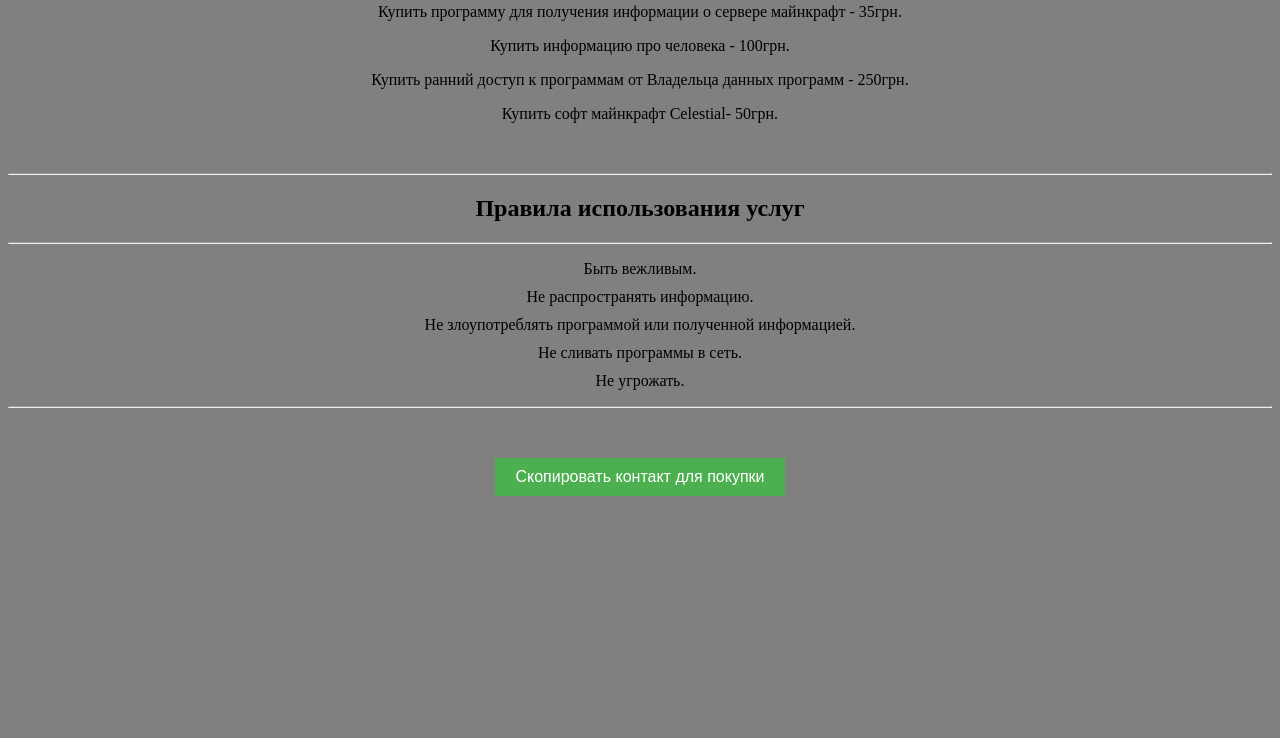
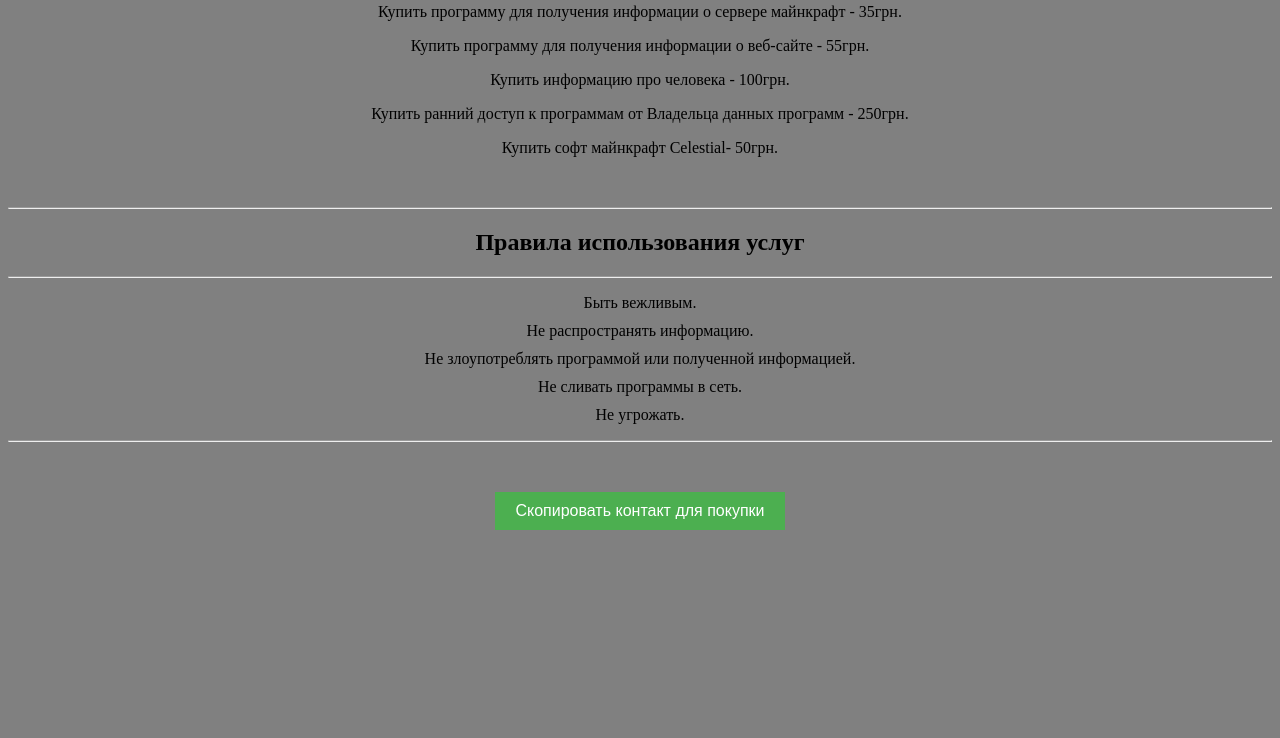
Before and after one commit to GriefCraft2023/darknet, a plain HTML site: page index.html in a window 1280 px wide. Shown: the part 62-800 px from the top of the page. Drawn offline with Linux system fonts and the light colour scheme.

Commit message:
Update index.html

```diff
--- a/index.html
+++ b/index.html
@@ -55,6 +55,7 @@
 <body>
   <h1>DarkNet</h1>
   <p>Купить программу для получения информации о сервере майнкрафт - 35грн.</p>
+  <p>Купить программу для получения информации о веб-сайте - 55грн.</p>
   <p>Купить информацию про человека - 100грн.</p>
   <p>Купить ранний доступ к программам от Владельца данных программ - 250грн.</p>
   <p>Купить софт майнкрафт Celestial- 50грн.</p>
```
